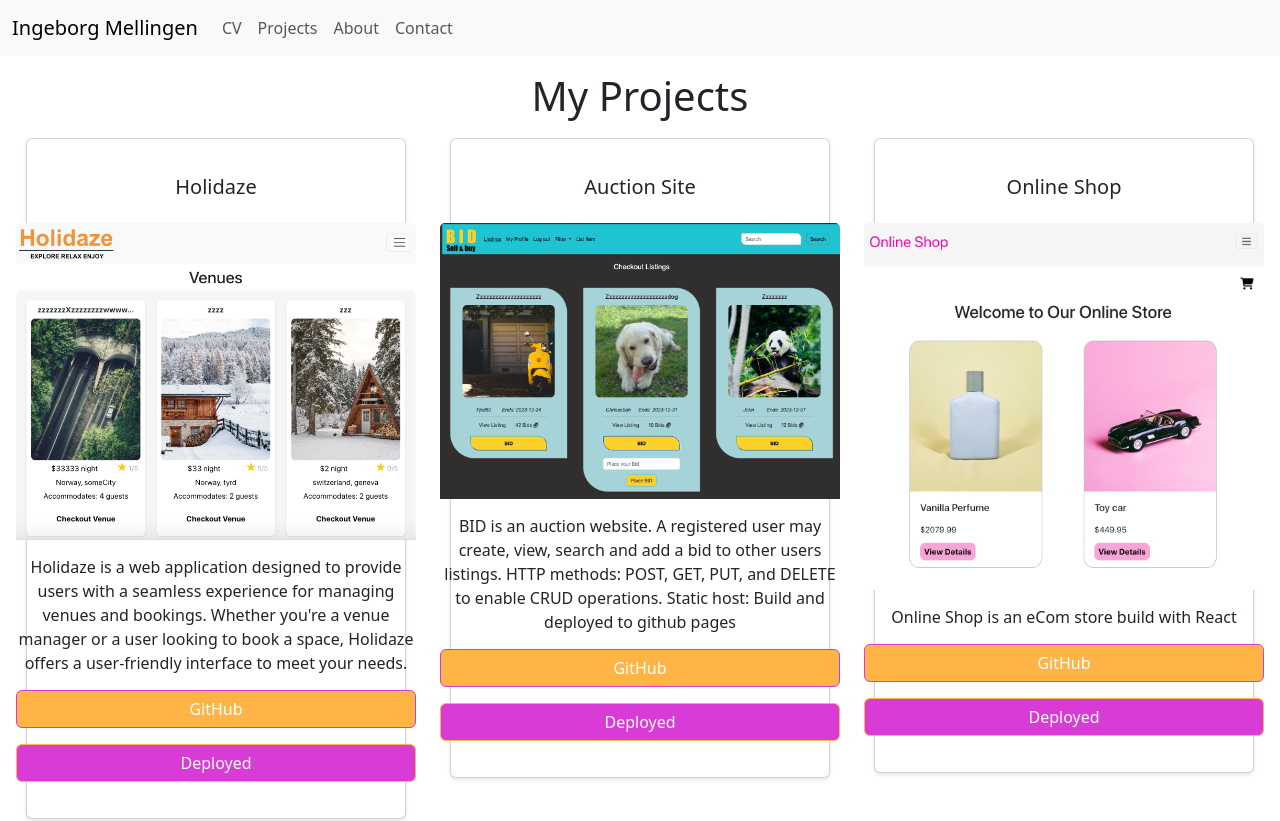
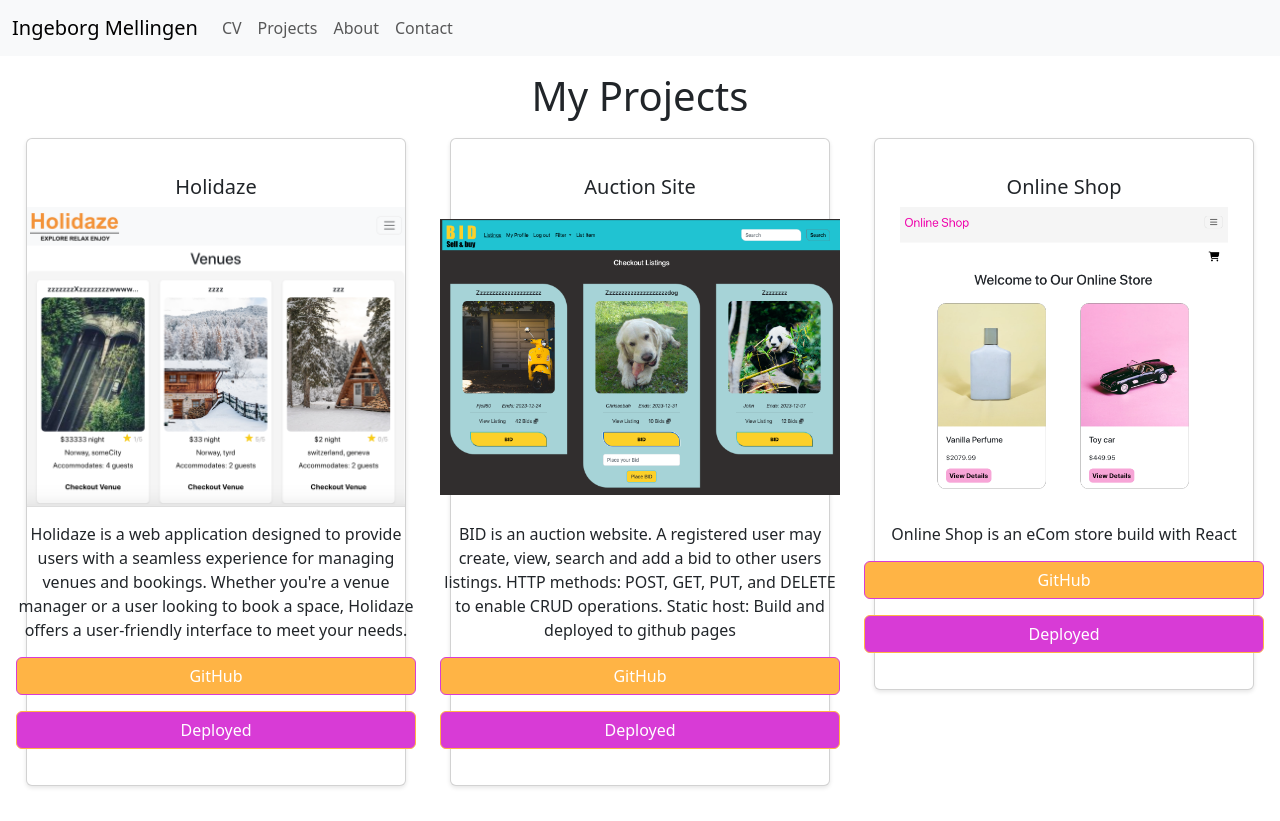
Before and after one commit to Ingsy/Ingeborg-Mellingen, a React (Create React App) app in the folder ingeborgs-portfolio/: page /projects in a window 1280 px wide. Shown: the top 821 px of the page. Built offline with nearby package versions, Linux system fonts and the light colour scheme.

Commit message:
styles update

```diff
--- a/ingeborgs-portfolio/src/pages/Projects/index.jsx
+++ b/ingeborgs-portfolio/src/pages/Projects/index.jsx
@@ -5,13 +5,18 @@ import Button from "react-bootstrap/Button";
 
 const Project = ({ logo, name, description, githubLink, deployedLink }) => {
   return (
-    <Card className={`${styles.project} mb-4`}>
-      <Card.Body>
-        <Card.Title className={`${styles.largeTitle} mb-4 mt-0`}>
-          {name}
-        </Card.Title>
-        <Card.Img variant="top" src={logo} alt={name} />
-        <Card.Text className={styles.description}>{description}</Card.Text>
+    <Card className={`${styles.project} mb-4 d-flex flex-column flex-grow-1`}>
+      <Card.Body className="d-flex flex-column">
+        <Card.Title className={styles.largeTitle}>{name}</Card.Title>
+        <Card.Img
+          variant="top"
+          src={logo}
+          alt={name}
+          className={styles.cardImage}
+        />
+        <Card.Text className={`${styles.description} flex-grow-1`}>
+          {description}
+        </Card.Text>
         <div className={styles.middleSection}>
           <Button
             className={`${styles.button} mb-3`}
--- a/ingeborgs-portfolio/src/pages/Projects/projectPage.jsx
+++ b/ingeborgs-portfolio/src/pages/Projects/projectPage.jsx
@@ -31,12 +31,14 @@ const ProjectsPage = () => {
   return (
     <div className="text-center m-3">
       <h1>My Projects</h1>
-      <div className="row justify-content-center">
-        {projects.map((project, index) => (
-          <div key={index} className="col-12 col-md-12 col-lg-4 mb-4">
-            <Project {...project} />
-          </div>
-        ))}
+      <div className="d-flex justify-content-center align-items-center">
+        <div className="row">
+          {projects.map((project, index) => (
+            <div key={index} className="col-12 col-md-12 col-lg-4 mb-4">
+              <Project {...project} />
+            </div>
+          ))}
+        </div>
       </div>
     </div>
   );
--- a/ingeborgs-portfolio/src/pages/Projects/projects.module.css
+++ b/ingeborgs-portfolio/src/pages/Projects/projects.module.css
@@ -1,12 +1,14 @@
 .project {
   border: 1px solid #ddd;
-  padding: 20px;
+  padding: 20px !important;
   margin: 10px;
   background-color: #f2f2f2;
   box-shadow: 0 2px 4px rgba(0, 0, 0, 0.1);
   display: flex;
+  flex-direction: column;
   align-items: center;
-  max-width: 500px;
+  min-width: 400px;
+  height: 700px; /* Adjust the height to your desired fixed height */
 }
 
 .middleSection {
@@ -33,12 +35,14 @@
   background-color: #ffb445 !important;
   color: #fff;
   border-color: #d83bd6 !important;
+  font-weight: bold;
 }
 
 .button2 {
   background-color: #d83bd6 !important;
   color: #fff;
   border-color: #ffb445 !important;
+  font-weight: bold;
 }
 
 .largeTitle {
@@ -50,3 +54,9 @@
   margin-top: 15px;
   margin-bottom: 15px;
 }
+
+.cardImage {
+  width: 100%;
+  height: 300px;
+  object-fit: contain;
+}
```
